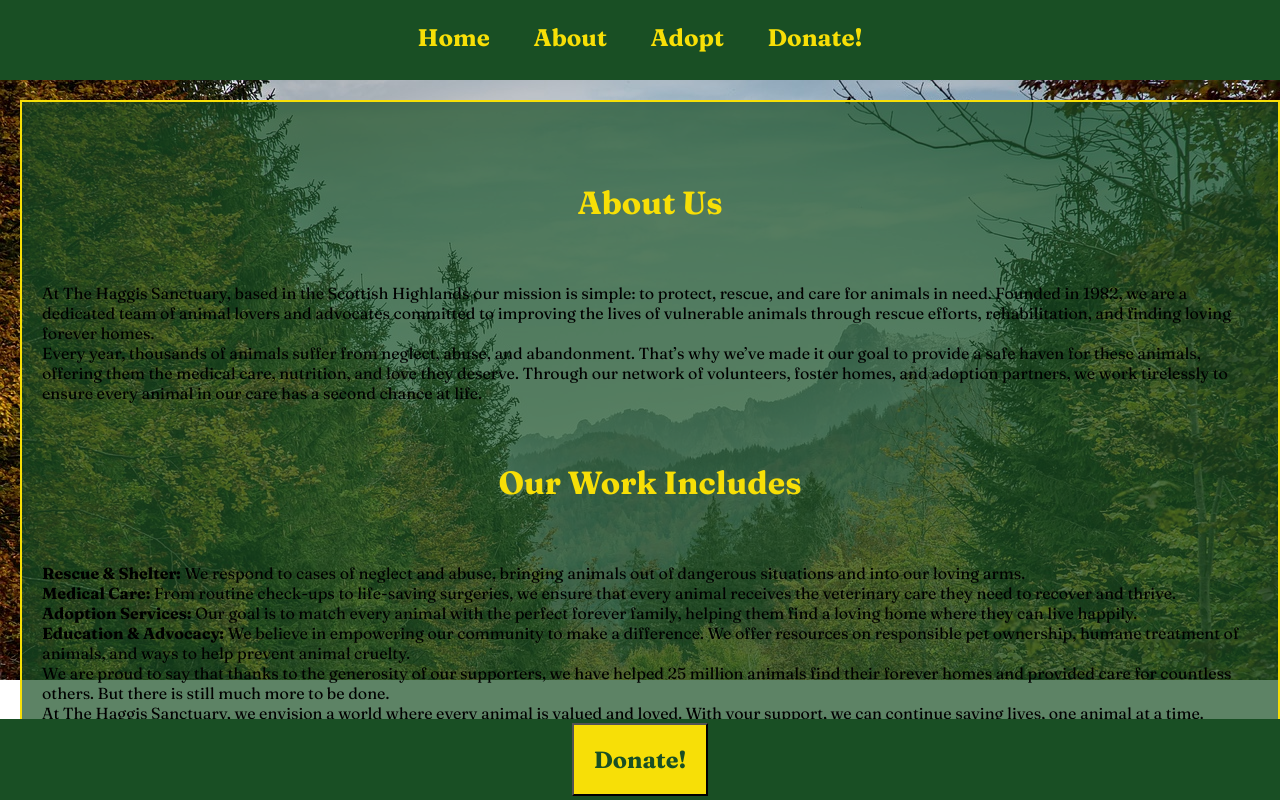
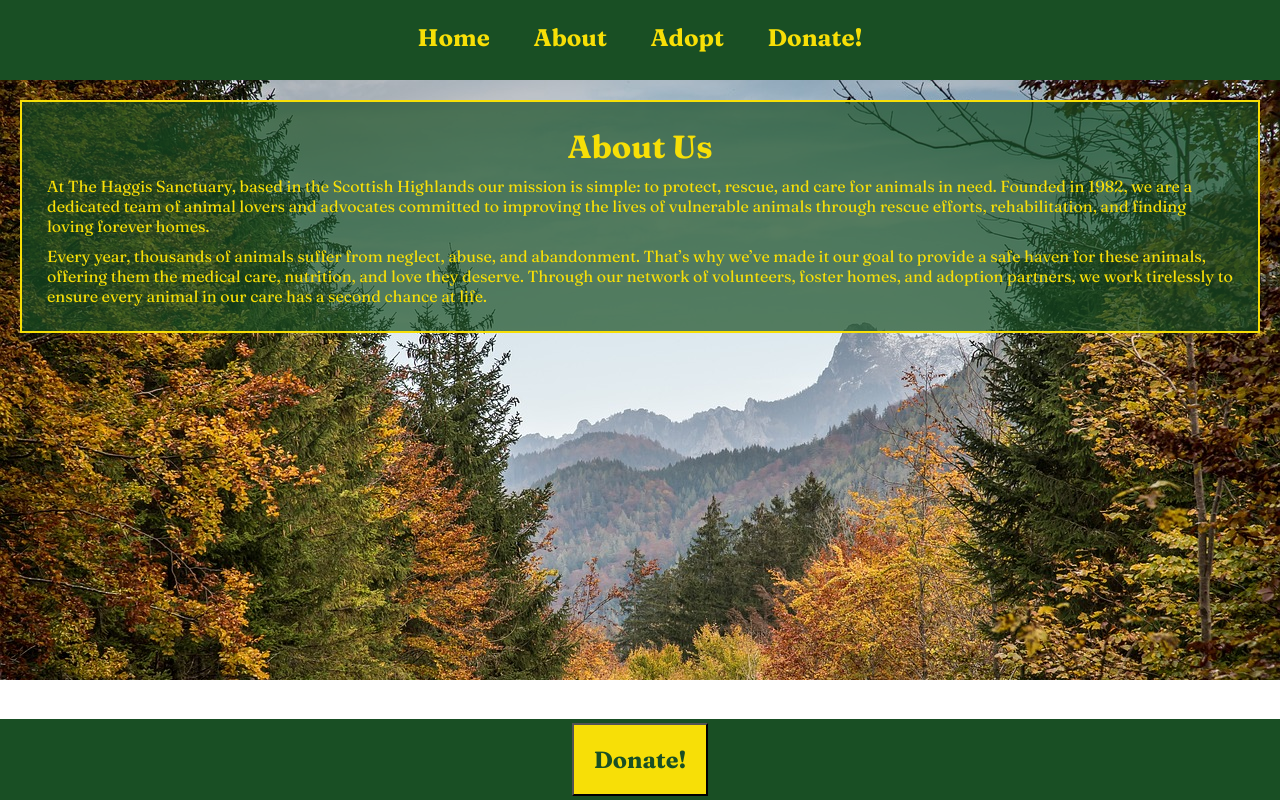
Before and after one commit to SarahcEmm/Haggis-Sanctuary, a plain HTML site: page about.html in a window 1280 px wide. Drawn offline with Linux system fonts and the light colour scheme.

Commit message:
trying to sortabout page

```diff
--- a/about.html
+++ b/about.html
@@ -38,16 +38,8 @@
       <p>At The Haggis Sanctuary, based in the Scottish Highlands our mission is simple: to protect, rescue, and care for animals in need. Founded in 1982, we are a dedicated team of animal lovers and advocates committed to improving the lives of vulnerable animals through rescue efforts, rehabilitation, and finding loving forever homes.</p>
     <p>Every year, thousands of animals suffer from neglect, abuse, and abandonment. That’s why we’ve made it our goal to provide a safe haven for these animals, offering them the medical care, nutrition, and love they deserve. Through our network of volunteers, foster homes, and adoption partners, we work tirelessly to ensure every animal in our care has a second chance at life.</p>
 
-      <h3>Our Work Includes</h3>
-<ul>
-  <li><strong>Rescue & Shelter:</strong> We respond to cases of neglect and abuse, bringing animals out of dangerous situations and into our loving arms.</li>
-  <li><strong>Medical Care:</strong> From routine check-ups to life-saving surgeries, we ensure that every animal receives the veterinary care they need to recover and thrive.</li>
-  <li><strong>Adoption Services:</strong> Our goal is to match every animal with the perfect forever family, helping them find a loving home where they can live happily.</li>
-  <li><strong>Education & Advocacy:</strong> We believe in empowering our community to make a difference. We offer resources on responsible pet ownership, humane treatment of animals, and ways to help prevent animal cruelty.
-</ul>
-      <p>We are proud to say that thanks to the generosity of our supporters, we have helped 25 million animals find their forever homes and provided care for countless others. But there is still much more to be done.</p>
-<p>At The Haggis Sanctuary, we envision a world where every animal is valued and loved. With your support, we can continue saving lives, one animal at a time.</p>
-</div>
+
+
 </section>
 
 
--- a/assets/css/style.css
+++ b/assets/css/style.css
@@ -147,15 +147,22 @@ nav>ul>li>a:hover {
 
 .about {
     background-color: rgba(25, 79, 36, 0.7);
-    position: absolute;
     padding: 20px;
-    border: 2px solid #f7df07
+    border: 2px solid #f7df07;
+    margin: 0;
 }
+
+
 .about h3 {
     font-size: 200%;
     text-align: center;
     color: #f7df07;
-    padding: 5%;
+    padding: 5px;
+
+}
+.about p {
+    color: #f7df07;
+    padding: 5px;
 
 }
 
```
Also changed, not shown: index.html (+14 -5 lines).
